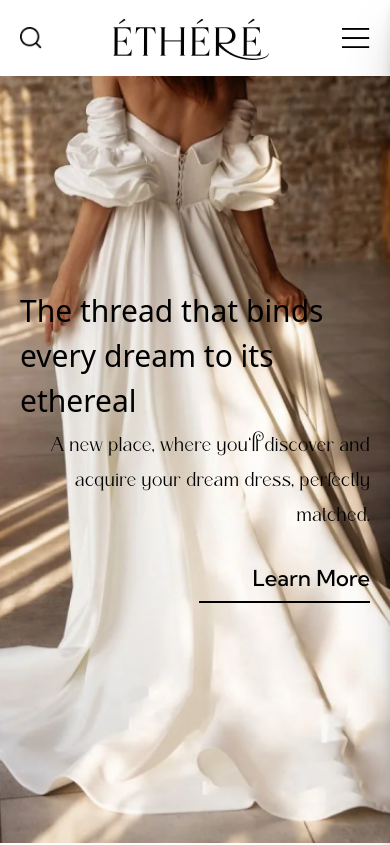
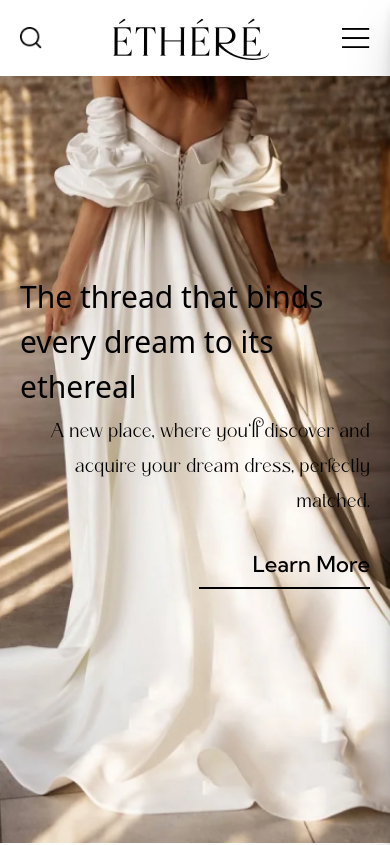
Before and after one commit to dev-mdsohagmiya/ethere, a Next.js app: page / in a window 390 px wide. Shown: the top 845 px of the page. Built offline with nearby package versions, Linux system fonts and the light colour scheme.

Commit message:
updated hero section (3)

```diff
--- a/components/pages/home/sections/hero/components/LeftCard.tsx
+++ b/components/pages/home/sections/hero/components/LeftCard.tsx
@@ -10,7 +10,7 @@ function LeftCard() {
         src={IMAGES.home.hero.heroLeftImage}
         alt=""
       />
-      <div className="absolute md:hidden top-0  grid items-center h-full pb-7">
+      <div className="absolute md:hidden top-0  grid items-center h-full pb-14">
         <MiddleCard />
       </div>
     </div>
```
